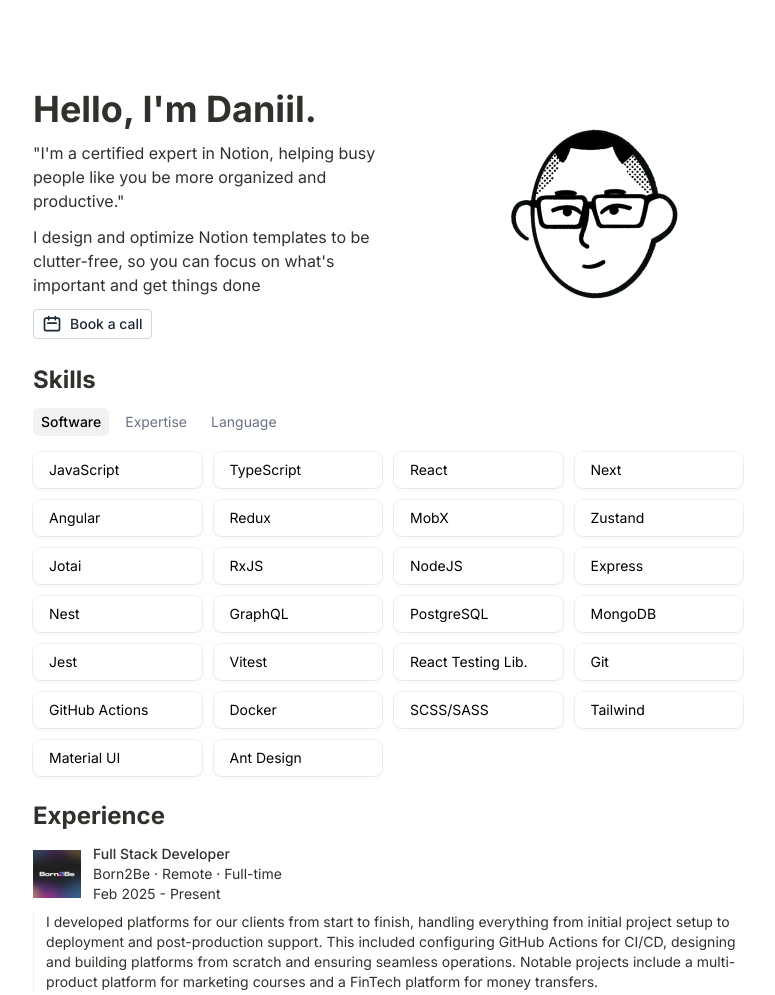
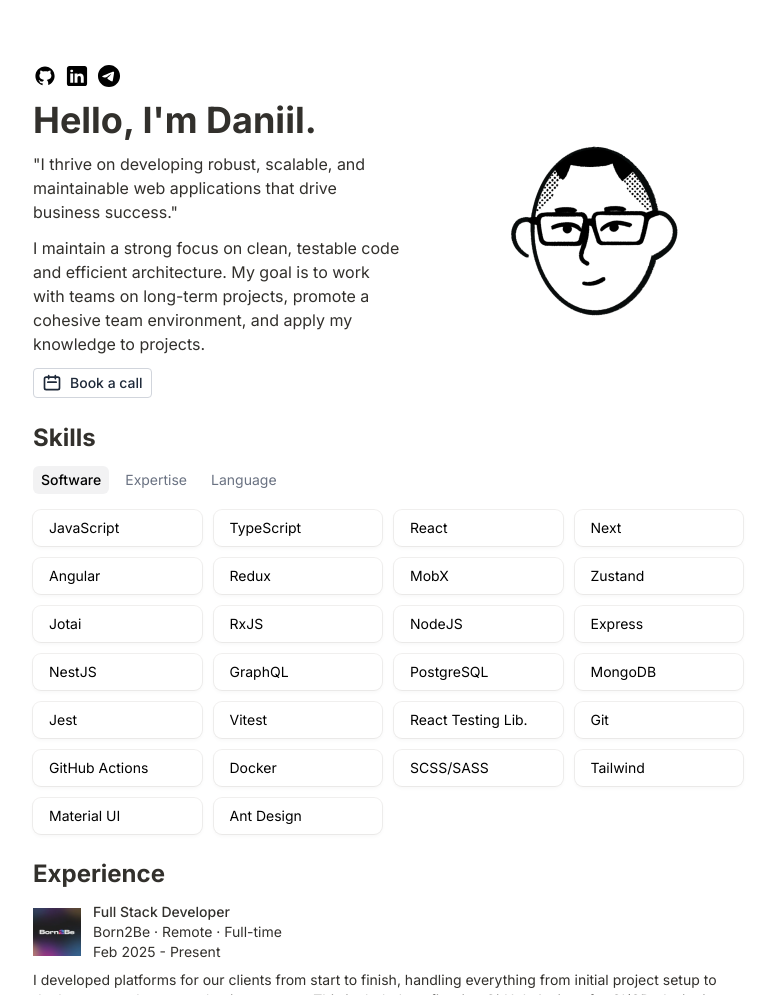
Before and after one commit to ww-side/daniil-astro, an Astro site: page / in a window 1280 px wide. Shown: the top 995 px of the page, without its empty margins (252-1027 px from the left). Built offline with nearby package versions, Linux system fonts and the light colour scheme; Astro itself is replaced by a stand-in of ours; a web font is replaced by a local one.

Commit message:
[feature/personal-info]: Personal Info (#3)

```diff
--- /dev/null
+++ b/src/shared/ui/icons/GitHub.vue
@@ -0,0 +1,12 @@
+<template>
+  <svg
+    xmlns="http://www.w3.org/2000/svg"
+    viewBox="0 0 30 30"
+    width="24px"
+    height="24px"
+  >
+    <path
+      d="M15,3C8.373,3,3,8.373,3,15c0,5.623,3.872,10.328,9.092,11.63C12.036,26.468,12,26.28,12,26.047v-2.051 c-0.487,0-1.303,0-1.508,0c-0.821,0-1.551-0.353-1.905-1.009c-0.393-0.729-0.461-1.844-1.435-2.526 c-0.289-0.227-0.069-0.486,0.264-0.451c0.615,0.174,1.125,0.596,1.605,1.222c0.478,0.627,0.703,0.769,1.596,0.769 c0.433,0,1.081-0.025,1.691-0.121c0.328-0.833,0.895-1.6,1.588-1.962c-3.996-0.411-5.903-2.399-5.903-5.098 c0-1.162,0.495-2.286,1.336-3.233C9.053,10.647,8.706,8.73,9.435,8c1.798,0,2.885,1.166,3.146,1.481C13.477,9.174,14.461,9,15.495,9 c1.036,0,2.024,0.174,2.922,0.483C18.675,9.17,19.763,8,21.565,8c0.732,0.731,0.381,2.656,0.102,3.594 c0.836,0.945,1.328,2.066,1.328,3.226c0,2.697-1.904,4.684-5.894,5.097C18.199,20.49,19,22.1,19,23.313v2.734 c0,0.104-0.023,0.179-0.035,0.268C23.641,24.676,27,20.236,27,15C27,8.373,21.627,3,15,3z"
+    />
+  </svg>
+</template>
--- /dev/null
+++ b/src/shared/ui/icons/LinkedIn.vue
@@ -0,0 +1,12 @@
+<template>
+  <svg
+    xmlns="http://www.w3.org/2000/svg"
+    viewBox="0 0 50 50"
+    width="24px"
+    height="24px"
+  >
+    <path
+      d="M41,4H9C6.24,4,4,6.24,4,9v32c0,2.76,2.24,5,5,5h32c2.76,0,5-2.24,5-5V9C46,6.24,43.76,4,41,4z M17,20v19h-6V20H17z M11,14.47c0-1.4,1.2-2.47,3-2.47s2.93,1.07,3,2.47c0,1.4-1.12,2.53-3,2.53C12.2,17,11,15.87,11,14.47z M39,39h-6c0,0,0-9.26,0-10 c0-2-1-4-3.5-4.04h-0.08C27,24.96,26,27.02,26,29c0,0.91,0,10,0,10h-6V20h6v2.56c0,0,1.93-2.56,5.81-2.56 c3.97,0,7.19,2.73,7.19,8.26V39z"
+    />
+  </svg>
+</template>
--- /dev/null
+++ b/src/shared/ui/icons/Telegram.vue
@@ -0,0 +1,12 @@
+<template>
+  <svg
+    xmlns="http://www.w3.org/2000/svg"
+    viewBox="0 0 50 50"
+    width="24px"
+    height="24px"
+  >
+    <path
+      d="M25,2c12.703,0,23,10.297,23,23S37.703,48,25,48S2,37.703,2,25S12.297,2,25,2z M32.934,34.375 c0.423-1.298,2.405-14.234,2.65-16.783c0.074-0.772-0.17-1.285-0.648-1.514c-0.578-0.278-1.434-0.139-2.427,0.219 c-1.362,0.491-18.774,7.884-19.78,8.312c-0.954,0.405-1.856,0.847-1.856,1.487c0,0.45,0.267,0.703,1.003,0.966 c0.766,0.273,2.695,0.858,3.834,1.172c1.097,0.303,2.346,0.04,3.046-0.395c0.742-0.461,9.305-6.191,9.92-6.693 c0.614-0.502,1.104,0.141,0.602,0.644c-0.502,0.502-6.38,6.207-7.155,6.997c-0.941,0.959-0.273,1.953,0.358,2.351 c0.721,0.454,5.906,3.932,6.687,4.49c0.781,0.558,1.573,0.811,2.298,0.811C32.191,36.439,32.573,35.484,32.934,34.375z"
+    />
+  </svg>
+</template>
--- a/src/shared/ui/layouts/Layout.astro
+++ b/src/shared/ui/layouts/Layout.astro
@@ -1,11 +1,30 @@
 <!doctype html>
 <html lang="en">
 	<head>
+		<title>Daniil Metelia – Software Developer</title>
+		<link rel="icon" type="image/x-icon" href="/favicon.ico" />
 		<meta charset="UTF-8" />
 		<meta name="viewport" content="width=device-width" />
-		<link rel="icon" type="image/x-icon" href="/favicon.ico" />
 		<meta name="generator" content={Astro.generator} />
-		<title>Daniil Metelia</title>
+
+    <meta name="title" content="Daniil Metelia – Software Developer" />
+    <meta name="description" content="Hello! My name is Daniil and I'm a Software Developer. I thrive on developing robust, scalable, and maintainable web applications that drive business success. I maintain a strong focus on clean, testable code and efficient architecture." />
+    <meta name="keywords" content="Daniil Metelia, software developer, React, Node.js, Next.js, JavaScript, TypeScript, frontend developer, web development, full-stack developer" />
+    <meta name="author" content="Daniil Metelia" />
+
+		<meta property="og:type" content="website" />
+		<meta property="og:title" content="Daniil Metelia – Software Developer" />
+    <meta property="og:description" content="Hello! My name is Daniil and I'm a Software Developer. I thrive on developing robust, scalable, and maintainable web applications that drive business success. I maintain a strong focus on clean, testable code and efficient architecture." />
+		<meta property="og:image" content="https://daniilmetelia.vercel.app/meta.png" />
+
+		<meta property="twitter:card" content="summary_large_image" />
+		<meta property="twitter:title" content="Daniil Metelia – Software Developer" />
+    <meta property="twitter:description" content="Hello! My name is Daniil and I'm a Software Developer. I thrive on developing robust, scalable, and maintainable web applications that drive business success. I maintain a strong focus on clean, testable code and efficient architecture." />
+		<meta property="twitter:image" content="https://daniilmetelia.vercel.app/meta.png" />
+
+		<meta name="robots" content="index, follow" />
+    <meta name="language" content="en" />
+    <meta name="rating" content="general" />
 	</head>
 	<body>
 		<main class="w-[710px] mx-auto pb-10 py-16 max-md:w-full max-md:px-4">
--- a/src/widgets/Experience.vue
+++ b/src/widgets/Experience.vue
@@ -20,10 +20,7 @@
             <Text size="sm">{{ item.period }}</Text>
           </div>
         </div>
-        <div class="flex items-stretch gap-3">
-          <span class="w-1 bg-[#f2f2f3]"></span>
-          <Text size="sm">{{ item.summary }}</Text>
-        </div>
+        <Text size="sm">{{ item.summary }}</Text>
         <List :values="item.experience" />
         <div class="flex flex-wrap gap-1">
           <Text size="sm"
--- a/src/widgets/Intro.vue
+++ b/src/widgets/Intro.vue
@@ -1,16 +1,30 @@
 <template>
   <main class="flex items-center gap-10 max-md:flex-col max-md:gap-1">
     <section class="flex flex-col gap-3">
+      <div class="flex items-center gap-2">
+        <a
+          v-for="social in socials"
+          :key="social.url"
+          :href="social.url"
+          target="_blank"
+          ><component :is="social.icon"
+        /></a>
+      </div>
       <Title as="h1">Hello, I'm Daniil.</Title>
       <Text
-        >"I'm a certified expert in Notion, helping busy people like you be more
-        organized and productive."</Text
+        >"I thrive on developing robust, scalable, and maintainable web
+        applications that drive business success."</Text
       >
       <Text
-        >I design and optimize Notion templates to be clutter-free, so you can
-        focus on what's important and get things done</Text
+        >I maintain a strong focus on clean, testable code and efficient
+        architecture. My goal is to work with teams on long-term projects,
+        promote a cohesive team environment, and apply my knowledge to
+        projects.</Text
       >
-      <a href="https://cal.com/daniil-metelia/30min" target="_blank"
+      <a
+        href="https://cal.com/daniil-metelia/30min"
+        class="w-max"
+        target="_blank"
         ><Button><CalendarIcon /> Book a call</Button></a
       >
     </section>
@@ -23,4 +37,13 @@
 import Text from '../shared/ui/kit/Text.vue';
 import Title from '../shared/ui/kit/Title.vue';
 import CalendarIcon from '../shared/ui/icons/Calendar.vue';
+import GitHubIcon from '../shared/ui/icons/GitHub.vue';
+import LinkedInIcon from '../shared/ui/icons/LinkedIn.vue';
+import TelegramIcon from '../shared/ui/icons/Telegram.vue';
+
+const socials = [
+  { url: 'https://github.com/ww-side', icon: GitHubIcon },
+  { url: 'https://www.linkedin.com/in/daniil-metelia/', icon: LinkedInIcon },
+  { url: 'https://t.me/side_culture', icon: TelegramIcon },
+];
 </script>
--- a/src/widgets/Skills.vue
+++ b/src/widgets/Skills.vue
@@ -1,5 +1,5 @@
 <template>
-  <section class="flex flex-col gap-3">
+  <section class="mt-6 flex flex-col gap-3">
     <Title as="h2">Skills</Title>
     <Tabs :tabs="tabItems">
       <template #software>
@@ -71,7 +71,7 @@
   { name: 'RxJS' },
   { name: 'NodeJS' },
   { name: 'Express' },
-  { name: 'Nest' },
+  { name: 'NestJS' },
   { name: 'GraphQL' },
   { name: 'PostgreSQL' },
   { name: 'MongoDB' },
```
Also changed, not shown: public/meta.png (added).
